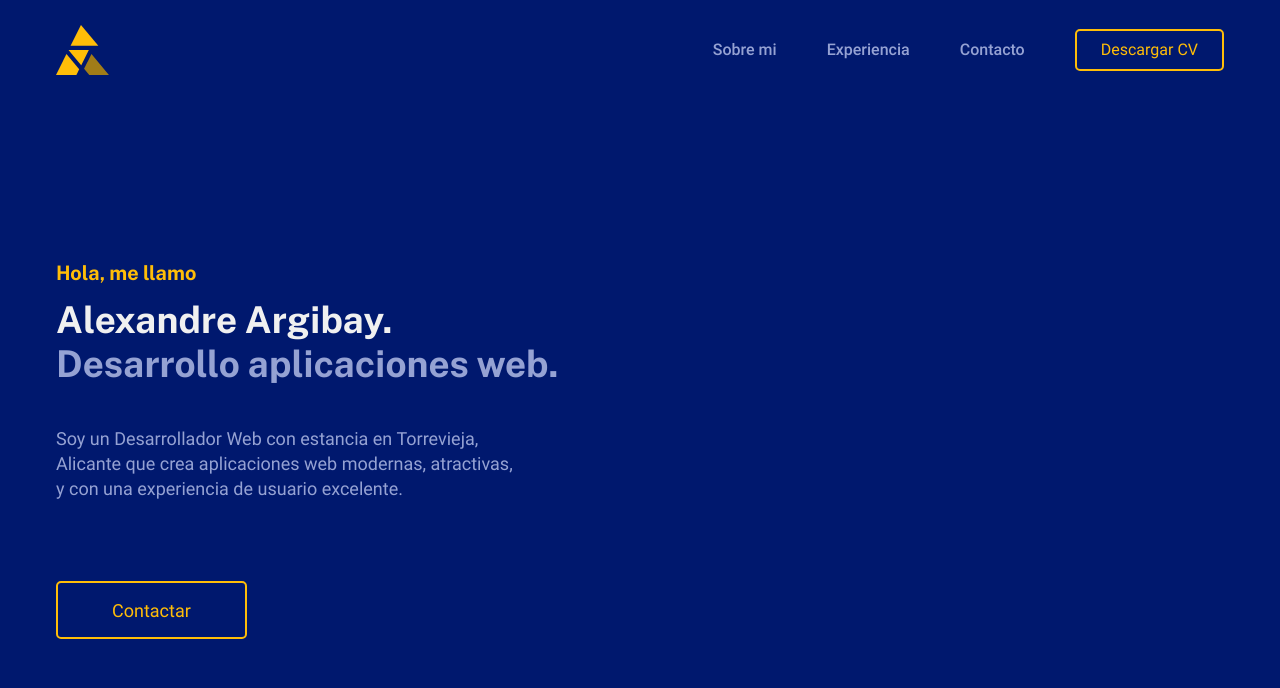
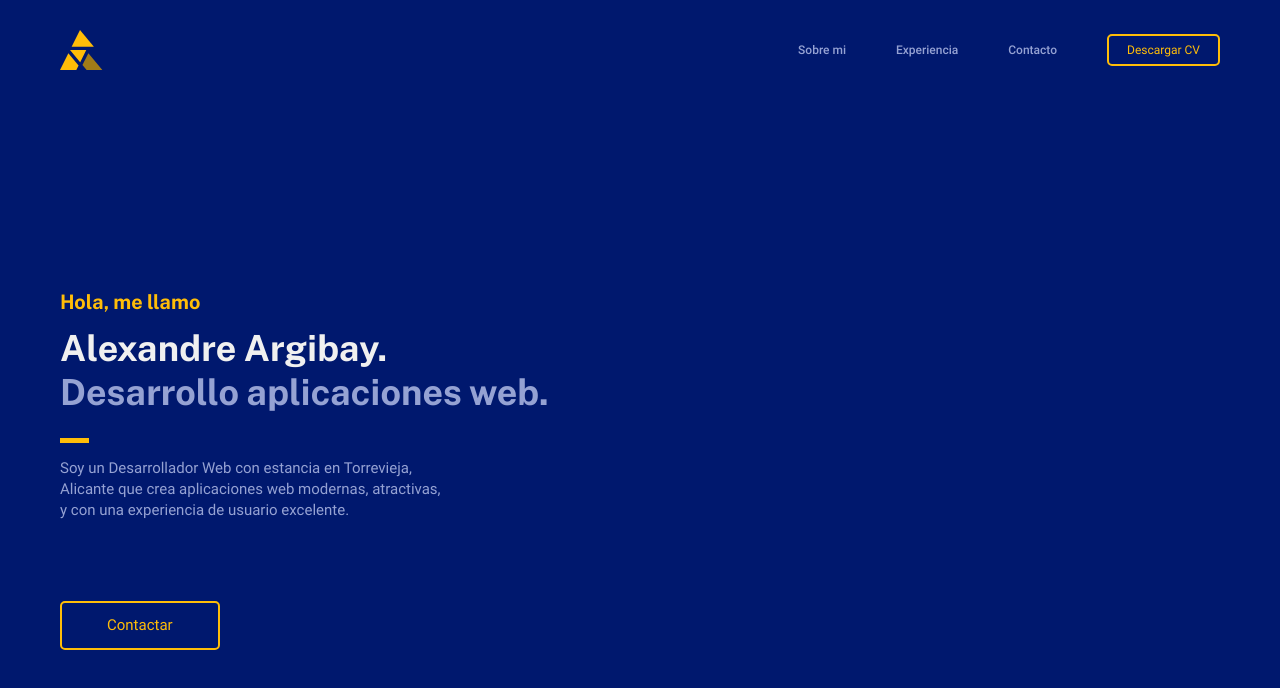
Before and after one commit to alexandreargm/portafolio, a Nuxt app: page / in a window 1280 px wide. Shown: the top 688 px of the page. Built offline with nearby package versions, Linux system fonts and the light colour scheme.

Commit message:
changed logo size, improved hero styles

```diff
--- a/assets/css/variables.css
+++ b/assets/css/variables.css
@@ -29,6 +29,7 @@ html {
   --font-size-s: 1rem; /* 12px */
   --font-size-m: 1.2rem;
   --font-size-l: 1.4rem;
+  --font-size-xl: 1.8rem;
   --font-size-h2: 1.8rem;
   --font-size-h1: 2rem;
   --font-size-title: 3rem;
@@ -48,8 +49,8 @@ html {
   */
   /* MAIN COMPONENTS */
   /* Container */
-  --container-max-width: 120rem;
-  --container-padding: 1.6rem;
+  --container-max-width: 120rem; /* 1200px*/
+  --container-padding: 2rem;
 
   /* Navbar */
   --navbar-height: 10rem; /* 100px */
@@ -79,12 +80,13 @@ laptop:           1200px = 75em
 @media (min-width: 23.4em ) {
   :root, [data-theme]  {
     /* FONT SIZES */
-    --font-size-s: 1.2rem; /* 12px */
-    --font-size-m: 1.6rem;
-    --font-size-l: 1.8rem;
+    --font-size-s: 1rem; /* 10px */
+    --font-size-m: 1.2rem;
+    --font-size-l: 1.5rem;
+    --font-size-xl: 2rem;
     --font-size-h2: 2rem;
     --font-size-h1: 2.4rem;
-    --font-size-title: 3.7rem;
+    --font-size-title: 3.6rem;
   }
 }
 
--- a/components/HeroLanding.vue
+++ b/components/HeroLanding.vue
@@ -26,6 +26,7 @@
 .herolanding {
   display: flex;
   align-items: center;
+  padding-top: 4rem;
 }
 .herolanding__hello {
   margin-bottom: 1.2rem;
@@ -34,7 +35,15 @@
   margin-bottom: 0;
 }
 .herolanding__role {
-  margin-bottom: 4rem;
+  margin-bottom: 0;
+}
+.herolanding__role:after {
+    content: " ";
+    display: block;
+    width: 0.8em;
+    border-bottom: 0.15em solid var(--color-primary);
+    margin-top: 2.5rem;
+    margin-bottom: 1.5rem;
 }
 .herolanding__description {
   max-width: 26em;
--- a/components/Logo.vue
+++ b/components/Logo.vue
@@ -12,7 +12,7 @@
 <style lang="scss">
 .logo {
   &__svg {
-    height: 5rem;
+    height: 4rem;
     width: auto;
   }
   &__path {
--- a/nuxt.config.js
+++ b/nuxt.config.js
@@ -1,15 +1,18 @@
 export default {
+  server: {
+    port: 80, // default: 3000
+    host: '0.0.0.0', // default: localhost
+  },
   mode: 'spa',
   /*
   ** Headers of the page
   */
   head: {
-    titleTemplate: 'Portafolio',
     // Set html lang atribute
     htmlAttrs: {
       lang: 'es',
     },
-    title: process.env.npm_package_name || '',
+    title: 'Portafolio',
     meta: [
       { charset: 'utf-8' },
       { name: 'viewport', content: 'width=device-width, initial-scale=1' },
--- a/pages/index.vue
+++ b/pages/index.vue
@@ -16,6 +16,9 @@
 import Navbar from '~/components/Navbar.vue'
 import HeroLanding from '~/components/HeroLanding.vue'
 
+const vh100 = document.documentElement.clientHeight
+document.documentElement.style.setProperty('--vh100', `${vh100}px`)
+
 export default {
   components: {
     Navbar,
@@ -28,9 +31,10 @@ export default {
 /* index.vue */
 
 .siteframe {
-  align-items: stretch;
+  //align-items: stretch;
   display: flex;
   flex-direction: column;
+  min-height: 100vh;
   height: 100%;
   position: relative;
 }
@@ -43,9 +47,14 @@ export default {
   z-index: 10;
 }
 .siteframe__main {
-  margin-top: var(--navbar-height);
+  @media screen and (min-width: 75em ) {
+    margin-top: var(--navbar-height);
+  }
 }
 .main__herolanding {
-  min-height: calc(100vh - var(--navbar-height));
+  min-height: 100vh;
+  @media screen and (min-width: 75em ) {
+    min-height: calc(100vh - var(--navbar-height) );
+  }
 }
 </style>
```
